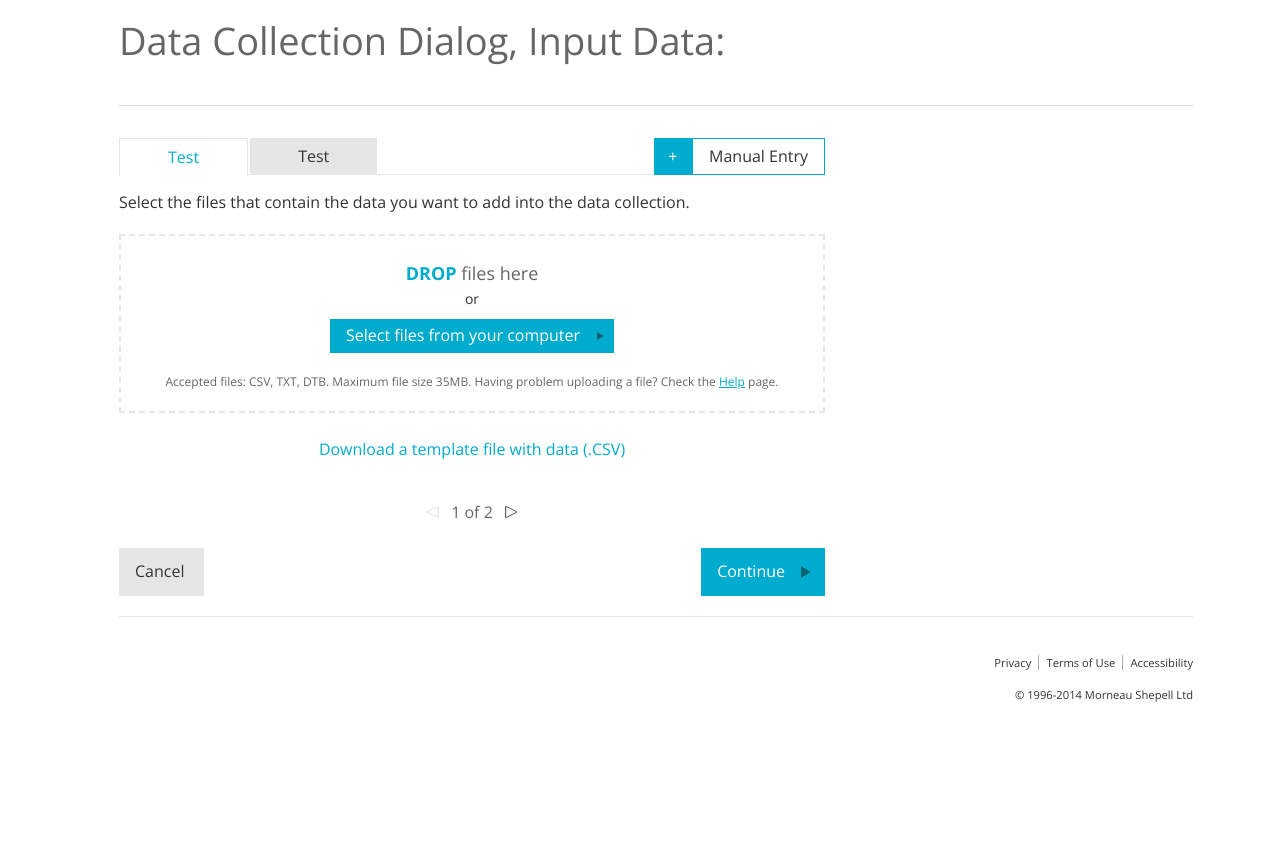
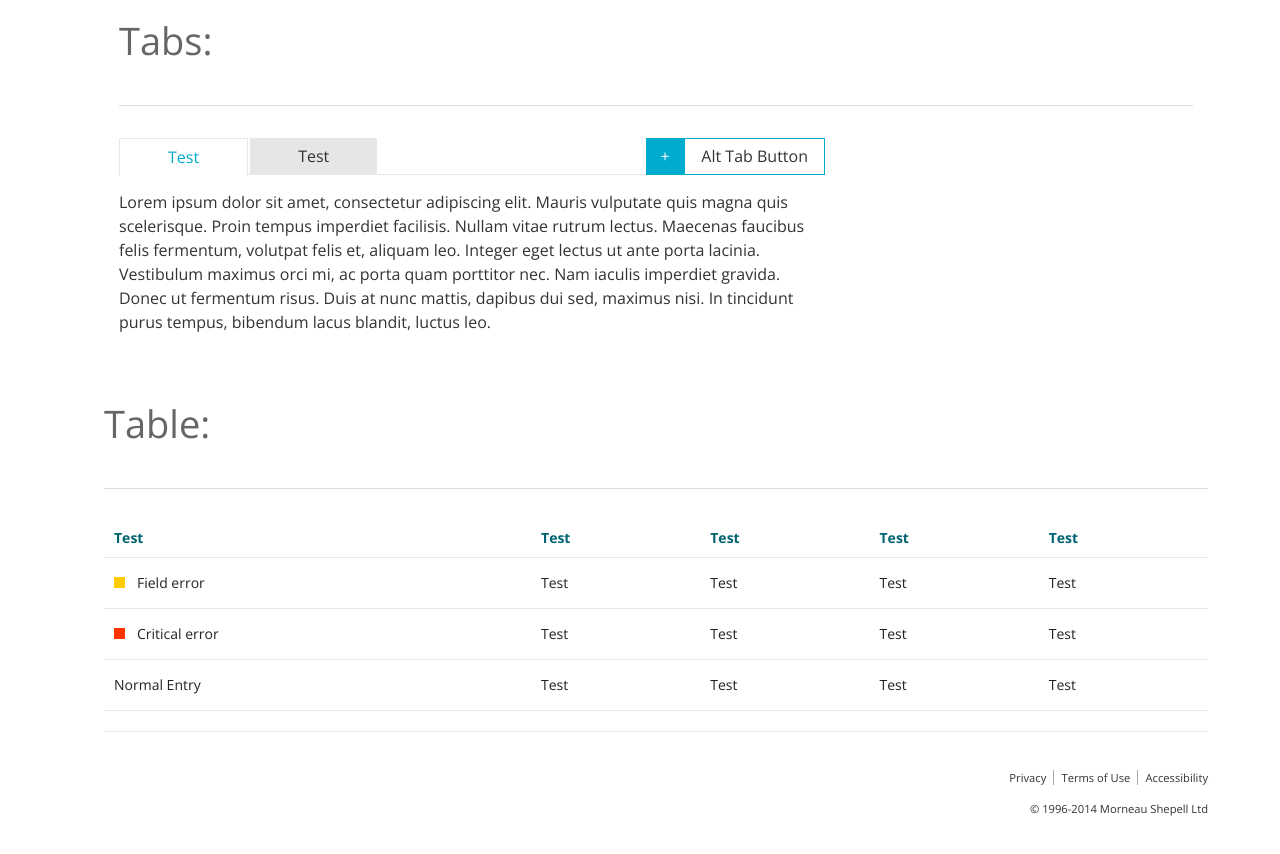
Before and after one commit to Deecipher/ms-ariel, a website: page kitchen-sink.html in a window 1280 px wide. Shown: the part 3760-4614 px from the top of the page. Before the commit the page ends 4499 px from the top, so only its background shows below. Drawn offline with nearby package versions, Linux system fonts and the light colour scheme.

Commit message:
Kitchen sink Decontextualize tabs and tables.

```diff
--- a/kitchen-sink.html
+++ b/kitchen-sink.html
@@ -797,7 +797,7 @@
 
 		<div class="row">
 			<div class="large-12 columns">
-				<h1>Data Collection Dialog, Input Data:</h1>
+				<h1>Tabs:</h1>
 				<hr>
 			</div>
 		</div>
@@ -809,35 +809,27 @@
 					<dd><a href="#panel2">Test</a></dd>
 					<div id="manual-entry">
 						<div class="plus">+</div>
-						<div class="title">Manual Entry</div>
+						<div class="title">Alt Tab Button</div>
 					</div>
 				</dl>
 				<div class="tabs-content">
 					<div class="content active" id="panel1">
-						<p>Select the files that contain the data you want to add into the data collection.</p>
-						<div id="file-upload">
-							<div class="cta-text"><b>DROP</b> files here</div>
-							<p>or</p>
-							<div id="add-file" class="ms-portal-button">Select files from your computer</div>
-							<div class="fine-print">Accepted files: CSV, TXT, DTB. Maximum file size 35MB. Having problem uploading a file? Check the <a href="#">Help</a> page.</div>
+						<p>Lorem ipsum dolor sit amet, consectetur adipiscing elit. Mauris vulputate quis magna quis scelerisque. Proin tempus imperdiet facilisis. Nullam vitae rutrum lectus. Maecenas faucibus felis fermentum, volutpat felis et, aliquam leo. Integer eget lectus ut ante porta lacinia. Vestibulum maximus orci mi, ac porta quam porttitor nec. Nam iaculis imperdiet gravida. Donec ut fermentum risus. Duis at nunc mattis, dapibus dui sed, maximus nisi. In tincidunt purus tempus, bibendum lacus blandit, luctus leo.</p>
 					</div>
-						<div id="csv-template">
-							<a href="#">Download a template file with data (.CSV)</a>
-						</div>
-						<div id="upload-verification">
-							<img src="http://placehold.it/25" alt="">
-							<div class="upload">
-								<a href="#">DIV123-Dept1-APR2014.csv</a> imported (67 records)
-								<div class="message">
-									File succefully imported. No errors found.
-								</div>
-								<div class="controls">
-									<a class="remove" href="#">Remove</a>
+					<div class="content" id="panel2">
+						<p>Proin tempus imperdiet facilisis. Nullam vitae rutrum lectus. Maecenas faucibus felis fermentum, volutpat felis et, aliquam leo. Integer eget lectus ut ante porta lacinia. Vestibulum maximus orci mi, ac porta quam porttitor nec. Nam iaculis imperdiet gravida. Donec ut fermentum risus. Duis at nunc mattis, dapibus dui sed, maximus nisi. In tincidunt purus tempus, bibendum lacus blandit, luctus leo.</p>
 					</div>
 				</div>
 		</div>
+
+		<div class="row">
+			<div class="large-12 columns">
+				<h1>Table:</h1>
+				<hr>
 			</div>
-					<div class="content" id="panel2">
+		</div>
+		<div class="row">
+			<div class="large-12 columns">
 				<div id="inputdata-table">
 					<table>
 						<thead>
@@ -876,27 +868,7 @@
 				</div>
 			</div>
 		</div>
-				<div class="row">
-					<div class="small-12 columns text-center">
-						<div class="pager">
-								<div class="row">
-									<div class="small-12 columns">
-										<a class="prev" href="#"></a>
-										<span>1 of 2</span>
-										<a class="next" href="#"></a>
-									</div>
-								</div>
-							</div>
-					</div>
-					<div class="medium-6 columns">
-						<a href="#" class="ms-portal-button-noarrow">Cancel</a>
-					</div>
-					<div class="medium-6 columns text-right">
-						<a href="#" class="ms-portal-button-continue">Continue</a>
-					</div>
-				</div>
-			</div>
-		</div>
+
 
 		<!-- FOOTER -->
 		<div class="row">
```
Lines whose indentation alone changed are shown as unchanged.
